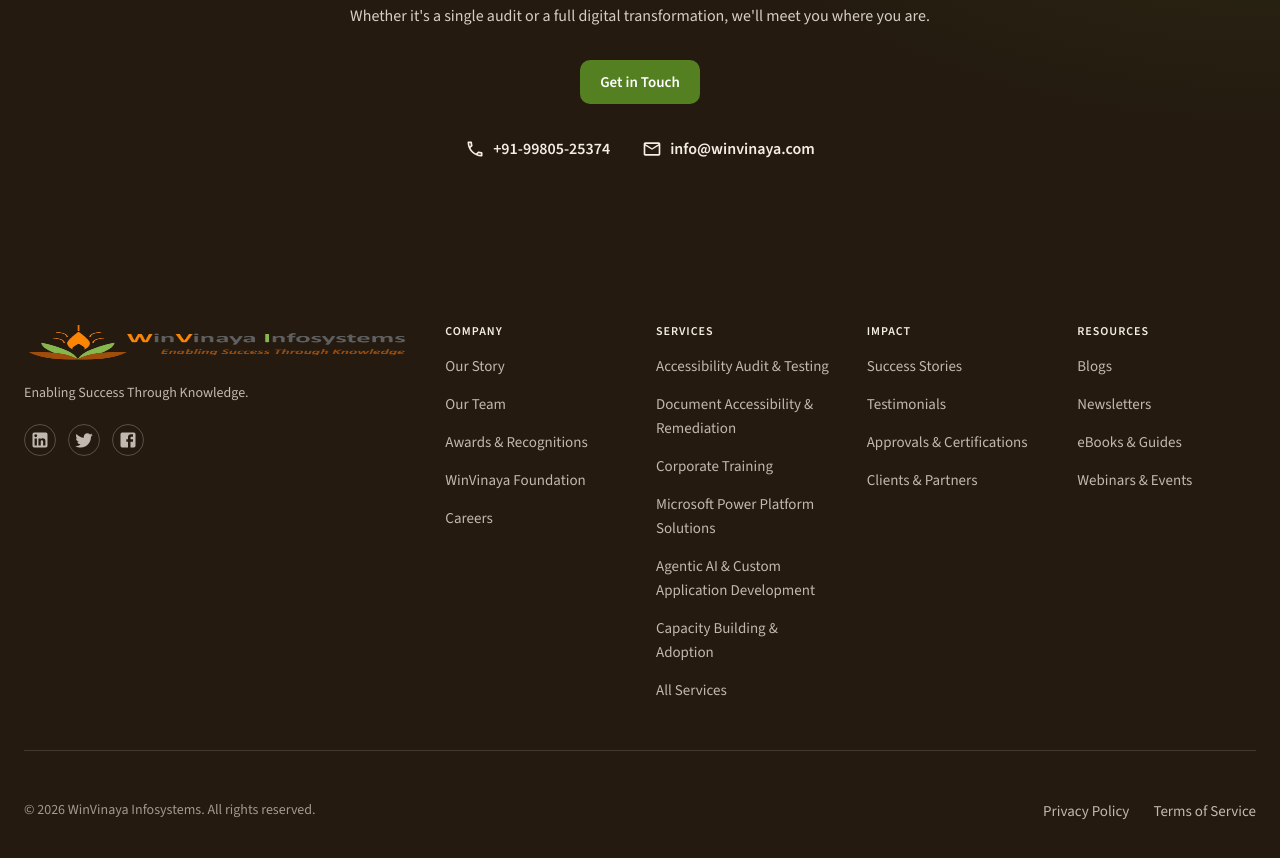
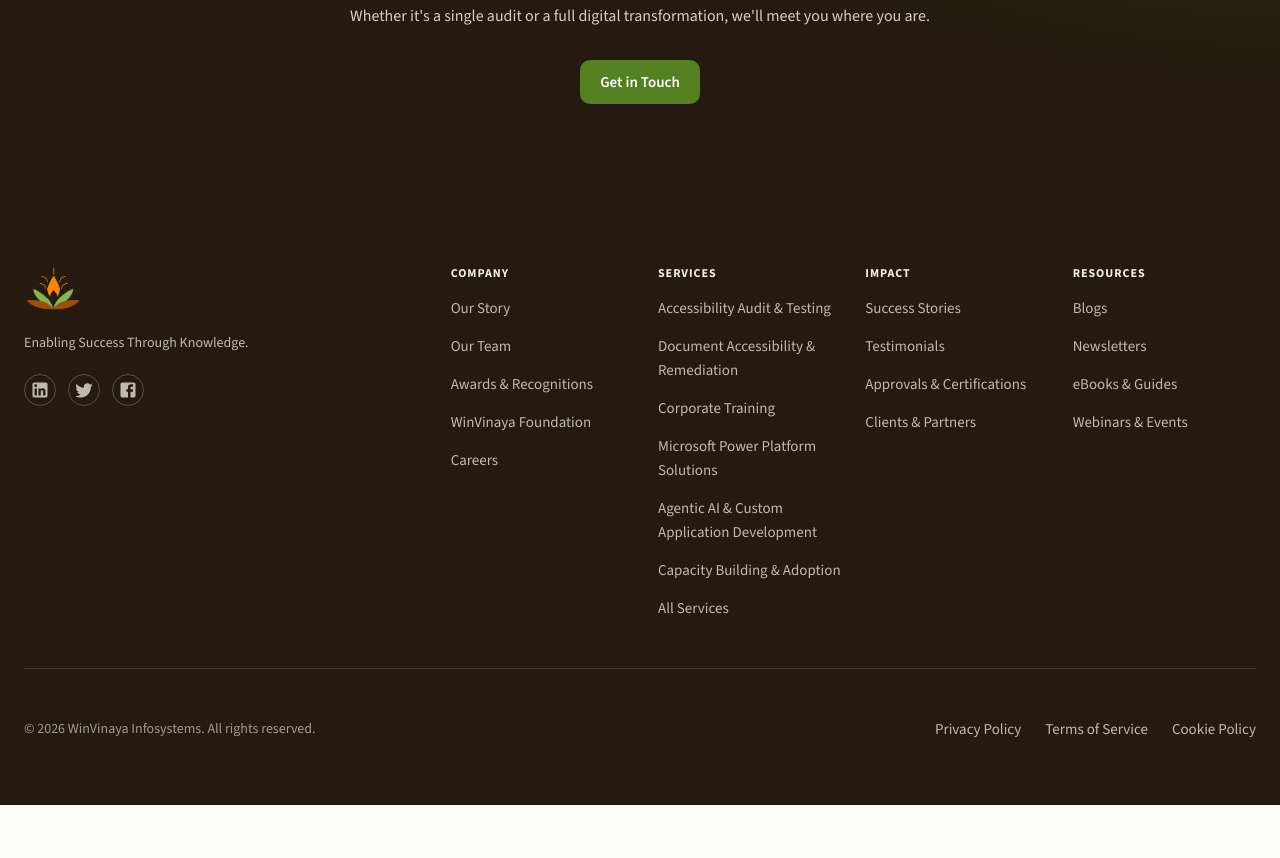
Before and after one commit to winvinayainfosystemsindia/wviswebsite2.0, a React (Vite) app in the folder frontend/: page / in a window 1280 px wide. Shown: the part 5100-5958 px from the top of the page. After the commit the page ends 5905 px from the top, so only its background shows below. Built offline with nearby package versions, Linux system fonts and the light colour scheme.

Commit message:
build errors are fixed

```diff
--- a/frontend/src/data/home/contact.ts
+++ b/frontend/src/data/home/contact.ts
@@ -2,8 +2,8 @@
   heading: string
   body: string
   cta: { label: string; href: string }
-  phone: { label: string; href: string }
-  email: { label: string; href: string }
+  phone?: { label: string; href: string }
+  email?: { label: string; href: string }
 }
 
 export const finalCta: FinalCtaContent = {
--- a/frontend/src/data/layout/footer.ts
+++ b/frontend/src/data/layout/footer.ts
@@ -23,6 +23,7 @@
 export const legalLinks: NavChildItem[] = [
   { id: 'privacy-policy', label: 'Privacy Policy', href: '/privacy-policy' },
   { id: 'terms-of-service', label: 'Terms of Service', href: '/terms-of-service' },
+  { id: 'cookie-policy', label: 'Cookie Policy', href: '/cookie-policy' },
 ]
 
 export interface SocialLink {
--- a/frontend/src/layout/Footer.tsx
+++ b/frontend/src/layout/Footer.tsx
@@ -11,7 +11,7 @@
 import TwitterIcon from '@mui/icons-material/Twitter'
 import FacebookIcon from '@mui/icons-material/Facebook'
 import { footerLinkGroups, legalLinks, socialLinks, footerTagline } from '../data'
-import fullLogo from '../assets/logo/winvinayainfosystems_fulllogo.png'
+import logo from '../assets/logo/winvinayainfosystems_logo.png'
 
 const SOCIAL_ICONS: Record<string, typeof LinkedInIcon> = {
   linkedin: LinkedInIcon,
@@ -48,10 +48,8 @@
 })
 
 /**
- * Corporate footer: brand column with the full logo, tagline and social
- * links, plus link groups sourced from `data/layout/footer.ts`. Deliberately kept
- * on a fixed dark surface regardless of the active light/dark theme mode,
- * a common corporate treatment for brand consistency at the page edge.
+ * Corporate footer: brand column with logo, tagline and social
+ * links (left section), plus link groups (right section).
  */
 export const Footer = () => {
   const year = new Date().getFullYear()
@@ -59,18 +57,19 @@
   return (
     <Root>
       <Container maxWidth="xl" sx={{ py: { xs: 6, md: 8 } }}>
-        <Grid container spacing={{ xs: 5, md: 4 }}>
-          <Grid size={{ xs: 12, md: 4 }}>
+        <Grid container spacing={{ xs: 5, lg: 6 }}>
+          {/* Left Side Section: Brand info */}
+          <Grid size={{ xs: 12, lg: 4 }}>
             <Stack spacing={2.5}>
               <Box
                 component="img"
-                src={fullLogo}
+                src={logo}
                 alt="WinVinaya Infosystems"
-                sx={{ height: 40, width: 'auto' }}
+                sx={{ height: 48, width: 'auto', alignSelf: 'flex-start' }}
               />
               <Typography
                 variant="body2"
-                sx={(theme) => ({ color: alpha(theme.palette.inverse.contrastText, 0.75), maxWidth: 280 })}
+                sx={(theme) => ({ color: alpha(theme.palette.inverse.contrastText, 0.75), maxWidth: 320 })}
               >
                 {footerTagline}
               </Typography>
@@ -94,10 +93,13 @@
             </Stack>
           </Grid>
 
+          {/* Right Side Section: Navigation Link Groups */}
+          <Grid size={{ xs: 12, lg: 8 }}>
+            <Grid container spacing={{ xs: 4, sm: 3 }}>
               {footerLinkGroups.map((group) => (
-            <Grid key={group.id} size={{ xs: 6, md: 2 }}>
+                <Grid key={group.id} size={{ xs: 6, sm: 3 }}>
                   <Stack spacing={1.75} component="nav" aria-label={group.title}>
-                <Typography variant="overline" color="inverse.contrastText">
+                    <Typography variant="overline" color="inverse.contrastText" sx={{ fontWeight: 700, letterSpacing: '0.08em' }}>
                       {group.title}
                     </Typography>
                     {group.links.map((link) => (
@@ -108,6 +110,8 @@
                   </Stack>
                 </Grid>
               ))}
+            </Grid>
+          </Grid>
         </Grid>
 
         <Divider
--- a/frontend/src/sections/home/FinalCtaSection.tsx
+++ b/frontend/src/sections/home/FinalCtaSection.tsx
@@ -1,8 +1,6 @@
 import { alpha, styled } from '@mui/material/styles'
 import Container from '@mui/material/Container'
 import Stack from '@mui/material/Stack'
-import PhoneOutlinedIcon from '@mui/icons-material/PhoneOutlined'
-import EmailOutlinedIcon from '@mui/icons-material/EmailOutlined'
 import { Button, SectionHeading } from '../../components'
 import { finalCta } from '../../data'
 
@@ -11,23 +9,7 @@
   backgroundImage: `radial-gradient(80% 120% at 100% 0%, ${alpha(theme.palette.accent.main, 0.18)} 0%, transparent 60%)`,
 }))
 
-const ContactLink = styled('a')(({ theme }) => ({
-  display: 'inline-flex',
-  alignItems: 'center',
-  gap: theme.spacing(1),
-  color: theme.palette.inverse.contrastText,
-  textDecoration: 'none',
-  fontWeight: 600,
-  transition: theme.transitions.create('color'),
-  '&:hover': { color: theme.palette.accent.light },
-  '&:focus-visible': {
-    outline: `3px solid ${alpha(theme.palette.accent.light, 0.7)}`,
-    outlineOffset: 3,
-    borderRadius: 4,
-  },
-}))
-
-/** Closing CTA band, on the same fixed dark brand surface as the footer it leads into. */
+/** Closing CTA band navigating directly to the contact page. */
 export const FinalCtaSection = () => (
   <Root aria-labelledby="final-cta-heading">
     <Container maxWidth="xl" sx={{ py: { xs: 8, md: 12 } }}>
@@ -43,17 +25,6 @@
         <Button tone="accent" variant="contained" size="large" href={finalCta.cta.href}>
           {finalCta.cta.label}
         </Button>
-
-        <Stack direction={{ xs: 'column', sm: 'row' }} spacing={{ xs: 1.5, sm: 4 }} sx={{ alignItems: 'center' }}>
-          <ContactLink href={finalCta.phone.href}>
-            <PhoneOutlinedIcon fontSize="small" aria-hidden="true" />
-            {finalCta.phone.label}
-          </ContactLink>
-          <ContactLink href={finalCta.email.href}>
-            <EmailOutlinedIcon fontSize="small" aria-hidden="true" />
-            {finalCta.email.label}
-          </ContactLink>
-        </Stack>
       </Stack>
     </Container>
   </Root>
```
Lines whose indentation alone changed are shown as unchanged.
